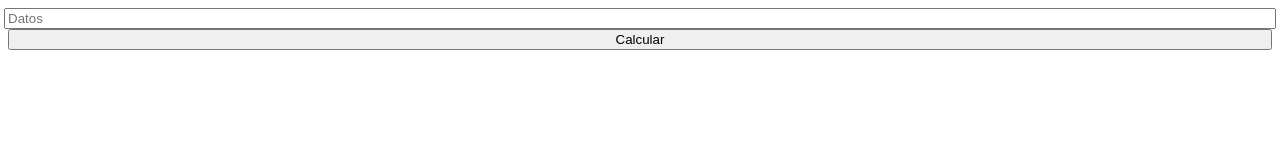
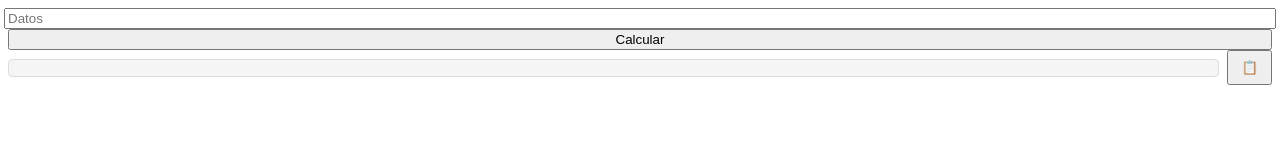
Before and after one commit to JJ/geocalc, a plain HTML site: page index.html in a window 1280 px wide. Drawn offline with Linux system fonts and the light colour scheme.

Commit message:
:sparkles: botón de copiar a clipboard

```diff
--- a/index.html
+++ b/index.html
@@ -8,7 +8,12 @@
 	<div style="width:100%; display: flex; flex-direction: column; align-items: center;">
 		<input type="text" id="datos" style="width:100%;" placeholder="Datos">
 		<button onclick="calcular()" style="width:100%;">Calcular</button>
-		<p id="salida" style="width:100%;"></p>
+		<div style="width:100%; display:flex; gap:8px; align-items:center;">
+			<p id="salida" style="flex:1; margin:0; padding:8px; background:#f5f5f5; border:1px solid #ddd; border-radius:4px;"></p>
+			<button id="copy-btn" onclick="copiar()" aria-label="Copiar resultado" title="Copiar resultado" style="padding:8px 12px;">
+				📋
+			</button>
+		</div>
 	</div>
 
 	<script>
@@ -22,6 +27,26 @@
 			let average = sum / numbers.length;
 			document.getElementById("salida").innerHTML = average;
 		}
+
+		function copiar() {
+			const salidaEl = document.getElementById("salida");
+			const texto = salidaEl.textContent || salidaEl.innerText || "";
+			if (!texto) { return; }
+			if (navigator.clipboard && window.isSecureContext) {
+				navigator.clipboard.writeText(texto).catch(() => {
+					// ignore errors silently
+				});
+			} else {
+				const ta = document.createElement('textarea');
+				ta.value = texto;
+				ta.style.position = 'fixed';
+				ta.style.opacity = '0';
+				document.body.appendChild(ta);
+				ta.focus();
+				ta.select();
+				try { document.execCommand('copy'); } finally { document.body.removeChild(ta); }
+			}
+		}
 	</script>
 </body>
 </html>
```
